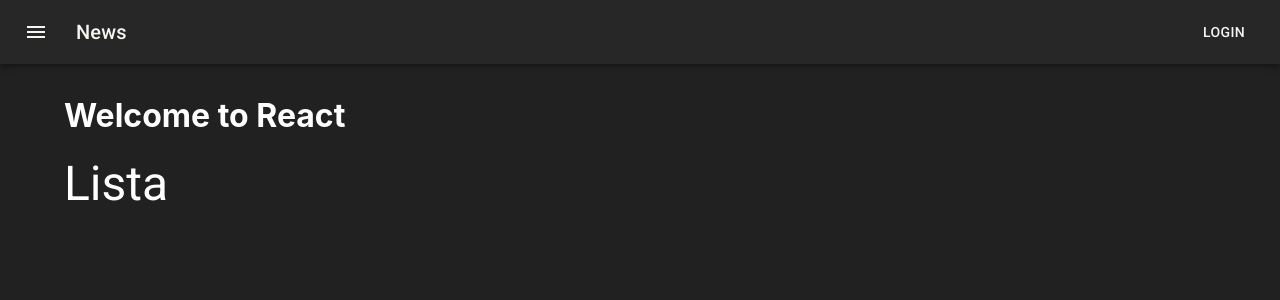
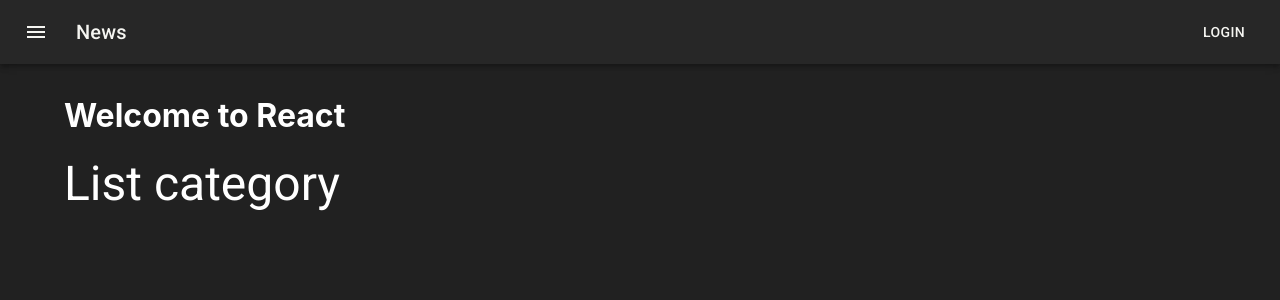
Before and after one commit to gui-meireles/codeflix, a React (Create React App) app in the folder web-codeflix/: page / in a window 1280 px wide. Shown: the top 300 px of the page. Built offline with nearby package versions, Linux system fonts and the light colour scheme.

Commit message:
Textos da categoria

```diff
--- a/web-codeflix/src/features/categories/CreateCategory.tsx
+++ b/web-codeflix/src/features/categories/CreateCategory.tsx
@@ -4,7 +4,7 @@ import React from "react";
 export const CategoryCreate = () => (
     <Box>
         <Typography variant="h3" component="h1">
-            Home
+            Create category
         </Typography>
     </Box>
 );
--- a/web-codeflix/src/features/categories/EditCategory.tsx
+++ b/web-codeflix/src/features/categories/EditCategory.tsx
@@ -4,7 +4,7 @@ import React from "react";
 export const CategoryEdit = () => (
     <Box>
         <Typography variant="h3" component="h1">
-            Home
+            Edit category
         </Typography>
     </Box>
 );
--- a/web-codeflix/src/features/categories/ListCategory.tsx
+++ b/web-codeflix/src/features/categories/ListCategory.tsx
@@ -4,7 +4,7 @@ import React from "react";
 export const CategoryList = () => (
     <Box>
         <Typography variant="h3" component="h1">
-            Lista
+            List category
         </Typography>
     </Box>
 );
```
